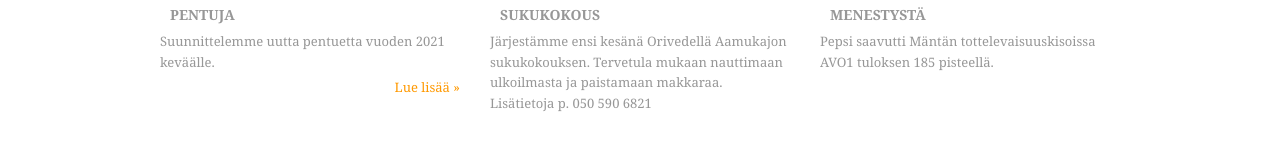
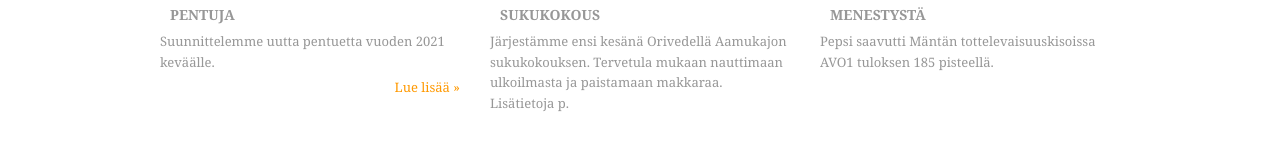
Before and after one commit to nappii3/aamukajon, a plain HTML site: page index.html in a window 1280 px wide. Shown: the part 999-1163 px from the top of the page. Drawn offline with Linux system fonts and the light colour scheme.

Commit message:
Update index.html

```diff
--- a/index.html
+++ b/index.html
@@ -47,7 +47,7 @@
           <figure><img src="images/sukukok.mini.jpg" width="170" height="120" alt=""></figure><p>
           <strong>sukukokous</strong>
           <p>Järjestämme ensi kesänä Orivedellä Aamukajon sukukokouksen. Tervetula mukaan nauttimaan ulkoilmasta ja paistamaan makkaraa.<br>
-          Lisätietoja p. 050 590 6821</p>
+          Lisätietoja p. </p>
         </article>
 
         <article class="last">
```
